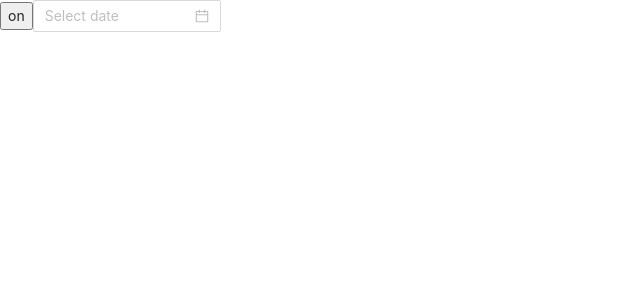
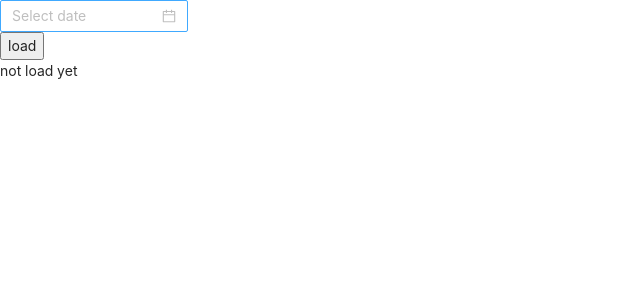
Before and after one commit to godhand4826/react_scaffold, a React app: page / in a window 1280 px wide. Shown: the top 300 px of the page, without its empty margins (0-640 px from the left). Built offline with nearby package versions, Linux system fonts and the light colour scheme.

Commit message:
Use loadable-component

```diff
--- a/babel.config.json
+++ b/babel.config.json
@@ -2,5 +2,8 @@
     "presets": [
         "@babel/preset-env",
         "@babel/preset-react"
+    ],
+    "plugins": [
+        "@babel/plugin-syntax-dynamic-import"
     ]
 }
--- a/package.json
+++ b/package.json
@@ -17,6 +17,7 @@
     "devDependencies": {
         "@babel/core": "^7.12.13",
         "@babel/eslint-parser": "^7.12.13",
+        "@babel/plugin-syntax-dynamic-import": "^7.8.3",
         "@babel/preset-env": "^7.12.13",
         "@babel/preset-react": "^7.12.13",
         "antd-dayjs-webpack-plugin": "^1.0.6",
@@ -37,6 +38,7 @@
         "webpack-merge": "^5.7.3"
     },
     "dependencies": {
+        "@loadable/component": "^5.14.1",
         "antd": "^4.12.0",
         "dayjs": "^1.10.4",
         "react": "^17.0.1",
--- a/src/component/App.jsx
+++ b/src/component/App.jsx
@@ -1,13 +1,19 @@
 import React, {useState,} from 'react'
 import {DatePicker,} from 'antd'
+import loadable from '@loadable/component'
 import('antd/dist/antd.min.css')
 
+const LazyFoo = loadable(()=>import('./Foo'))
+
 function App() {
-	const [enable, setEnable,] = useState(true)
-	return <div>
-		<button onClick={() => setEnable(!enable)}>{enable ? 'on' : 'off'}</button>
-		<DatePicker disabled={!enable} />
-	</div>
+	const [load, setLoad,] = useState(false)
+	return <section>
+		<DatePicker/>
+		<section>
+			<button onClick={() => setLoad(true)}>load</button>
+			{load?<LazyFoo/>:<div>not load yet</div>}
+		</section>
+	</section>
 }
 
 export default App
--- /dev/null
+++ b/src/component/Foo.jsx
@@ -0,0 +1,7 @@
+import React from 'react'
+
+function Foo(){
+	return <span>Foo</span>
+}
+
+export default Foo
--- a/webpack.config.js
+++ b/webpack.config.js
@@ -40,14 +40,19 @@ const config = {
 				component: {
 					test: /[\\/]src[\\/]component[\\/]/,
 					name: 'component',
-					chunks: 'all',
+					chunks: 'initial',
+					minSize: 0,
+				},
+				loadable: {
+					test: /[\\/]src[\\/]component[\\/]/,
+					name: 'loadable',
+					chunks: 'async',
 					minSize: 0,
 				},
 				react: {
 					test: /[\\/]node_modules[\\/](react|react-dom)[\\/]/,
 					name: 'react',
 					chunks: 'all',
-					priority: 1,
 				},
 				vendor: {
 					name: 'vendor',
```
Also changed, not shown: 1 other file (tests, documents, lock files or other folders).
